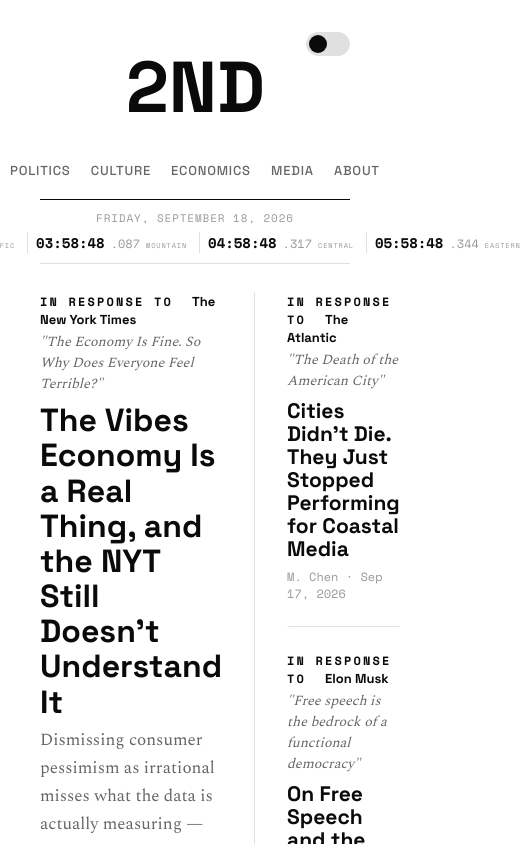
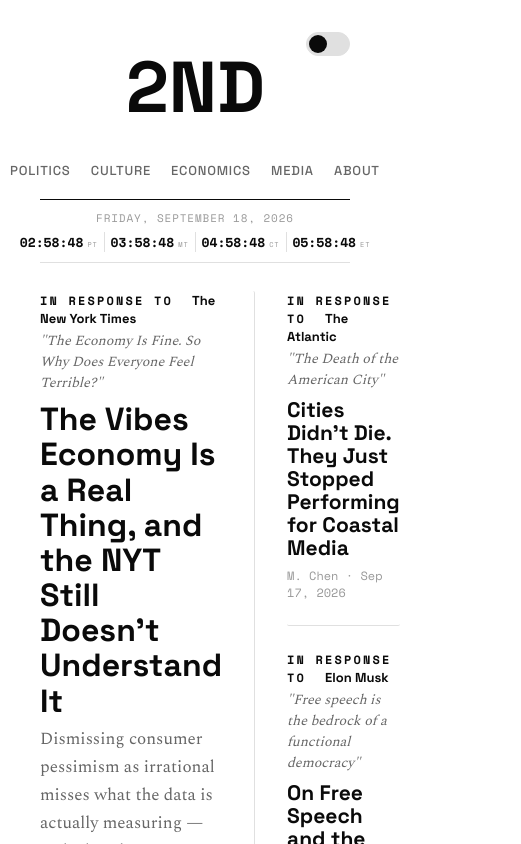
Before and after one commit to 2nd-media/2nd-media, a Next.js app: page / in a window 390 px wide. Shown: the top 844 px of the page, 521 px wide, since content can reach past the window. Built offline with nearby package versions, Linux system fonts and the light colour scheme.

Commit message:
world clocks, dark mode, card hover, spectral font, metadata scramble, glitch masthead

```diff
--- a/app/components/WorldClocks.tsx
+++ b/app/components/WorldClocks.tsx
@@ -3,13 +3,20 @@
 import { useEffect, useState } from 'react'
 
 const ZONES = [
-  { label: 'PACIFIC', timeZone: 'America/Los_Angeles' },
-  { label: 'MOUNTAIN', timeZone: 'America/Denver' },
-  { label: 'CENTRAL', timeZone: 'America/Chicago' },
-  { label: 'EASTERN', timeZone: 'America/New_York' },
+  { label: 'PACIFIC', shortLabel: 'PT', timeZone: 'America/Los_Angeles' },
+  { label: 'MOUNTAIN', shortLabel: 'MT', timeZone: 'America/Denver' },
+  { label: 'CENTRAL', shortLabel: 'CT', timeZone: 'America/Chicago' },
+  { label: 'EASTERN', shortLabel: 'ET', timeZone: 'America/New_York' },
 ]
 
 const DATE_ZONE = 'America/Los_Angeles'
+
+// Below this, four full zone names ("MOUNTAIN", etc.) can't fit on one line
+// even at the smallest legible font — short codes buy back enough width.
+const NARROW_BREAKPOINT_PX = 600
+// Below this, even four short codes plus milliseconds still overflow at the
+// clamp() floor sizes — dropping the ms field is what actually closes the gap.
+const COMPACT_BREAKPOINT_PX = 500
 
 function formatZoneTime(date: Date, timeZone: string) {
   let str = date.toLocaleString('en-US', {
@@ -52,6 +59,25 @@ export default function WorldClocks() {
   // the live clock — same server/client-safe pattern used elsewhere here.
   const [now, setNow] = useState<Date | null>(null)
   const [msDigits, setMsDigits] = useState<string[]>(() => ZONES.map(() => '000'))
+  const [isNarrow, setIsNarrow] = useState(false)
+  const [isCompact, setIsCompact] = useState(false)
+
+  useEffect(() => {
+    const narrowMql = window.matchMedia(`(max-width: ${NARROW_BREAKPOINT_PX}px)`)
+    const updateNarrow = () => setIsNarrow(narrowMql.matches)
+    updateNarrow()
+    narrowMql.addEventListener('change', updateNarrow)
+
+    const compactMql = window.matchMedia(`(max-width: ${COMPACT_BREAKPOINT_PX}px)`)
+    const updateCompact = () => setIsCompact(compactMql.matches)
+    updateCompact()
+    compactMql.addEventListener('change', updateCompact)
+
+    return () => {
+      narrowMql.removeEventListener('change', updateNarrow)
+      compactMql.removeEventListener('change', updateCompact)
+    }
+  }, [])
 
   useEffect(() => {
     // Date() is unknown at SSR time, so this is set after mount, not derived
@@ -82,27 +108,29 @@ export default function WorldClocks() {
       <div style={{ fontFamily: 'var(--font-mono)', fontSize: '11px', letterSpacing: '0.08em', textTransform: 'uppercase', color: 'var(--color-text-muted)' }}>
         {now ? formatReferenceDate(now) : ' '}
       </div>
-      <div style={{ display: 'flex', flexWrap: 'nowrap', justifyContent: 'center', gap: 'clamp(0.75rem, 3vw, 1.5rem)', marginTop: '0.4rem' }}>
+      <div style={{ display: 'flex', flexWrap: 'nowrap', justifyContent: 'center', gap: isCompact ? '0.4rem' : 'clamp(0.75rem, 3vw, 1.5rem)', marginTop: '0.4rem' }}>
         {ZONES.map((zone, i) => (
           <div
             key={zone.timeZone}
             style={{
               display: 'flex',
               alignItems: 'baseline',
-              gap: '6px',
+              gap: isCompact ? '4px' : '6px',
               minWidth: 0,
-              paddingLeft: i > 0 ? 'clamp(0.5rem, 2vw, 1.25rem)' : 0,
+              paddingLeft: i > 0 ? (isCompact ? '0.35rem' : 'clamp(0.5rem, 2vw, 1.25rem)') : 0,
               borderLeft: i > 0 ? '1px solid var(--color-border)' : 'none',
             }}
           >
-            <span style={{ fontFamily: 'var(--font-mono)', fontWeight: 700, fontSize: 'clamp(14px, 2vw, 18px)', color: 'var(--color-text-primary)' }}>
+            <span style={{ fontFamily: 'var(--font-mono)', fontWeight: 700, fontSize: isCompact ? '13px' : 'clamp(14px, 2vw, 18px)', color: 'var(--color-text-primary)' }}>
               {now ? formatZoneTime(now, zone.timeZone) : '00:00:00'}
             </span>
-            <span style={{ fontFamily: 'var(--font-mono)', fontWeight: 400, fontSize: '12px', color: 'var(--color-text-muted)' }}>
-              .{msDigits[i]}
-            </span>
+            {!isCompact && (
+              <span style={{ fontFamily: 'var(--font-mono)', fontWeight: 400, fontSize: 'clamp(9px, 1.2vw, 12px)', color: 'var(--color-text-muted)' }}>
+                .{msDigits[i]}
+              </span>
+            )}
             <span style={{ fontFamily: 'var(--font-mono)', fontSize: 'clamp(7px, 1vw, 9px)', letterSpacing: '0.12em', textTransform: 'uppercase', color: 'var(--color-text-muted)' }}>
-              {zone.label}
+              {isNarrow ? zone.shortLabel : zone.label}
             </span>
           </div>
         ))}
```
